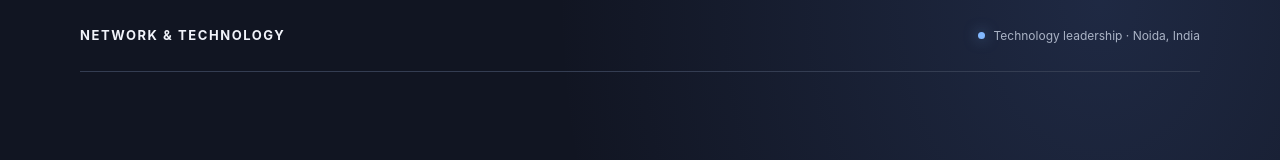
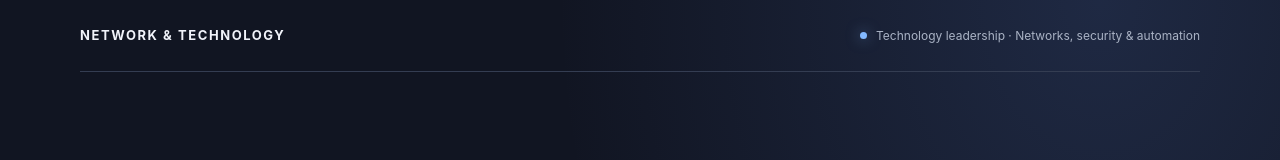
Before and after one commit to pushan9/pushan-profile, a plain HTML site: page index.html in a window 1280 px wide. Shown: the top 160 px of the page. Drawn offline with Linux system fonts and the light colour scheme.

Commit message:
Remove personal location from profile

```diff
--- a/index.html
+++ b/index.html
@@ -388,7 +388,7 @@
   <div class="shell">
     <header class="topbar">
       <a class="wordmark" href="#profile">Network &amp; Technology</a>
-      <span class="availability">Technology leadership · Noida, India</span>
+      <span class="availability">Technology leadership · Networks, security &amp; automation</span>
     </header>
 
     <main>
```
